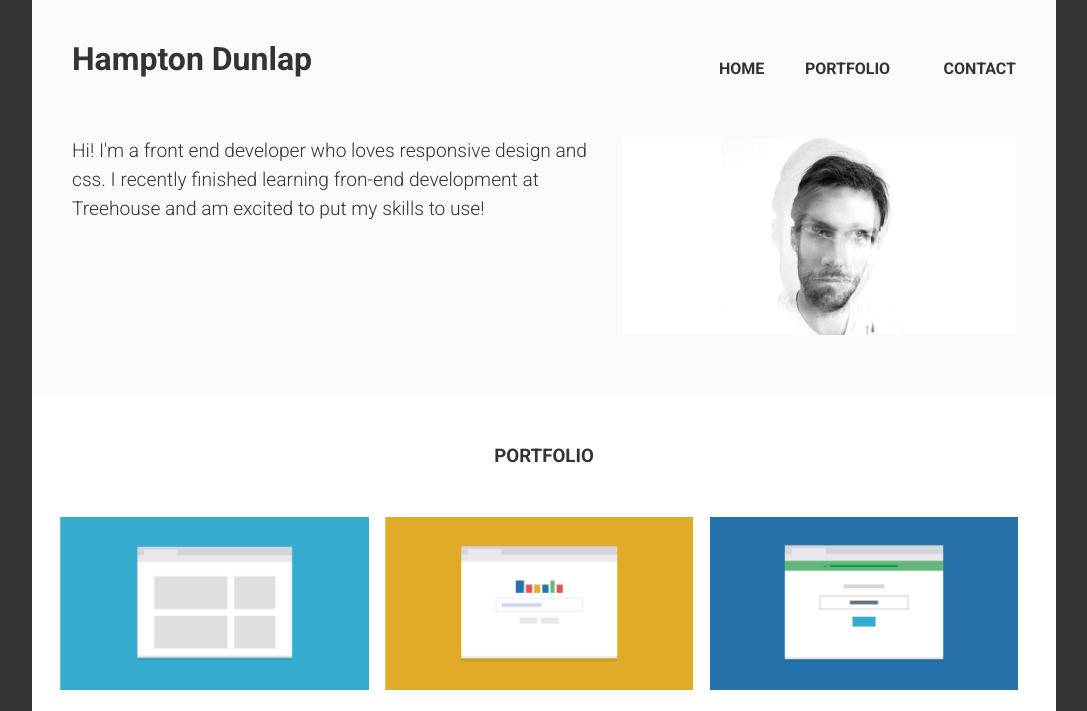
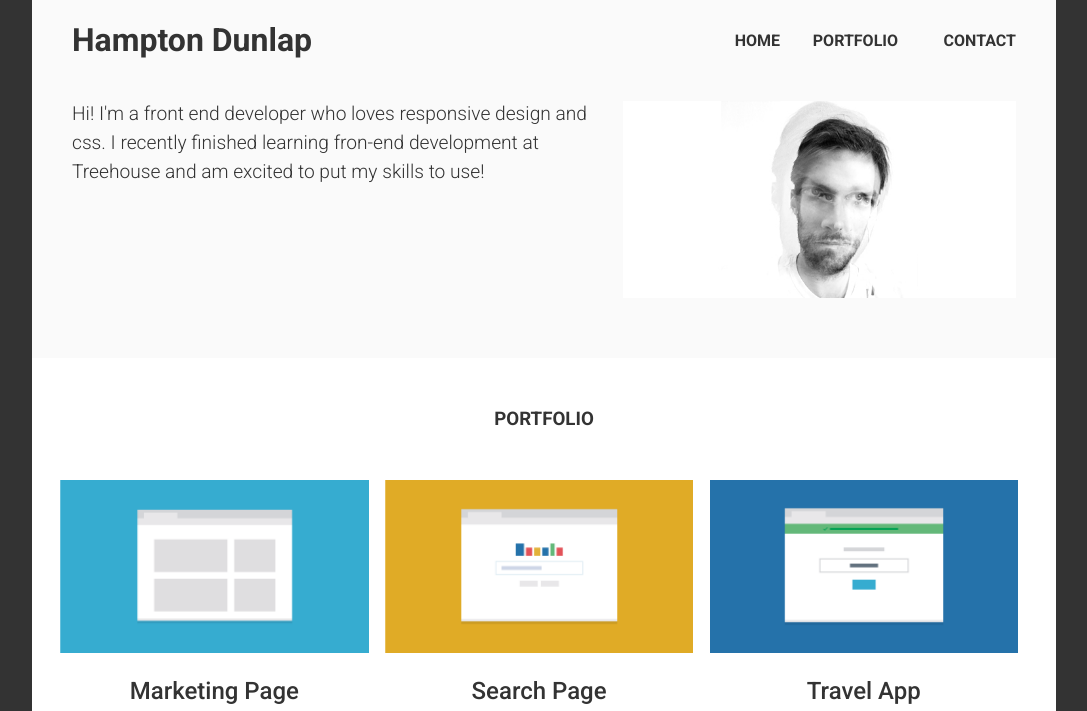
Before and after one commit to hddunlap/responsive-project, a plain HTML site: page index.html in a window 1280 px wide. Shown: the top 711 px of the page, without its empty margins (96-1183 px from the left). Drawn offline with Linux system fonts and the light colour scheme.

Commit message:
changed divs in header to ul li nav and h1
made adjustments to layout to compensate for change in markup

```diff
--- a/css/styles.css
+++ b/css/styles.css
@@ -42,10 +42,21 @@ h3 {
 }
 
 .main-nav {
+	margin: 0 auto;
+	align-items: center;
+	width: 100%;
+}
+
+.main-nav ul {
+	list-style-type: none;
+	padding: 0;
+	width: 100%;
 	display: flex;
 	flex-direction: column;
 	align-items: center;
-	width: 100%;
+	justify-content: center;
+	margin: 0 auto;
+	text-align: center;
 }
 
 .main-container {
@@ -170,6 +181,13 @@ h3 {
 		width: 50%;
 
 	}
+
+
+	.main-nav ul {
+		flex-direction: row;
+		flex-wrap: wrap;
+	}
+
 	.main-header {
 		display: flex;
 		flex-direction: column;
@@ -211,11 +229,11 @@ h3 {
 		text-align: center;
 	}
 
-	.main-nav *:first-child {
+	.main-nav ul *:first-child {
 		width: 100%;
 	}
 
-	.main-nav *:not(:first-child) {
+	.main-nav ul *:not(:first-child) {
 		flex-grow: 1;
 		width: 20%;
 		margin-bottom: 40px;
@@ -282,19 +300,24 @@ h3 {
 @media (min-width: 1024px) {
 
 	.main-nav {
-		display: flex;
+		width: 100%;
+	}
+
+	.main-nav ul {
 		flex-direction: row;
-		flex-wrap: wrap;
-		align-items: flex-end;
-		justify-content: flex-end;
+		flex-wrap: nowrap;
 		width: 100%;
-		text-align: left;
-		padding: 40px;
+		margin: 0 40px;
+		text-align: right;
+		align-items: center;
+	}
+
+	.main-nav ul *:not(:first-child) {
+		margin-bottom: 0;
 	}
 
 
 	.main-header {
-
 		display: flex;
 		flex-direction: column;
 		align-items: center;
@@ -304,23 +327,11 @@ h3 {
 		width: 80%;
 	}
 
-	.main-nav *:first-child {
-		width: 60%;
-		margin-top: 0;
-		margin-bottom: 0;
+	.main-nav h1 {
+		text-align: left;
 	}
 
-	.main-nav *:not(:first-child) {
-		width: 10%;
-		flex-grow: 1;
-		margin-bottom: 0;
-		background-color: #fafafa;
-		padding-top: 0;
-		padding-bottom: 0;
-		font-weight: 700;
-		text-transform: uppercase;
-		text-align: right;
-	}
+
 
 	.content-box {
 		width: 33%;
--- a/index.html
+++ b/index.html
@@ -8,12 +8,14 @@
 </head>
 <body>
 	<header class="main-header" id="top">
-		<div class="main-nav">
-			<div><h1>Hampton Dunlap</h1></div>
-			<div><a href="index.html">Home</a></div>
-			<div><a href="#portfolio">Portfolio</a></div>
-			<div><a href="#contact">Contact</a></div>
-		</div>
+		<nav class="main-nav">
+			<ul>
+				<li><h1>Hampton Dunlap</h1></li>
+				<li><a href="index.html">Home</a></li>
+				<li><a href="#portfolio">Portfolio</a></li>
+				<li><a href="#contact">Contact</a></li>
+			</ul>
+		</nav>
 		<div class="header">
 			<div class="profile-image"><img src="img/me-small.jpg" alt="My Profile Picture" srcset="img/me-small.jpg 300w, img/me-big.jpg 600w" sizes="(min-width: 768px) 600px"></div>
 			<div class="intro">
```
